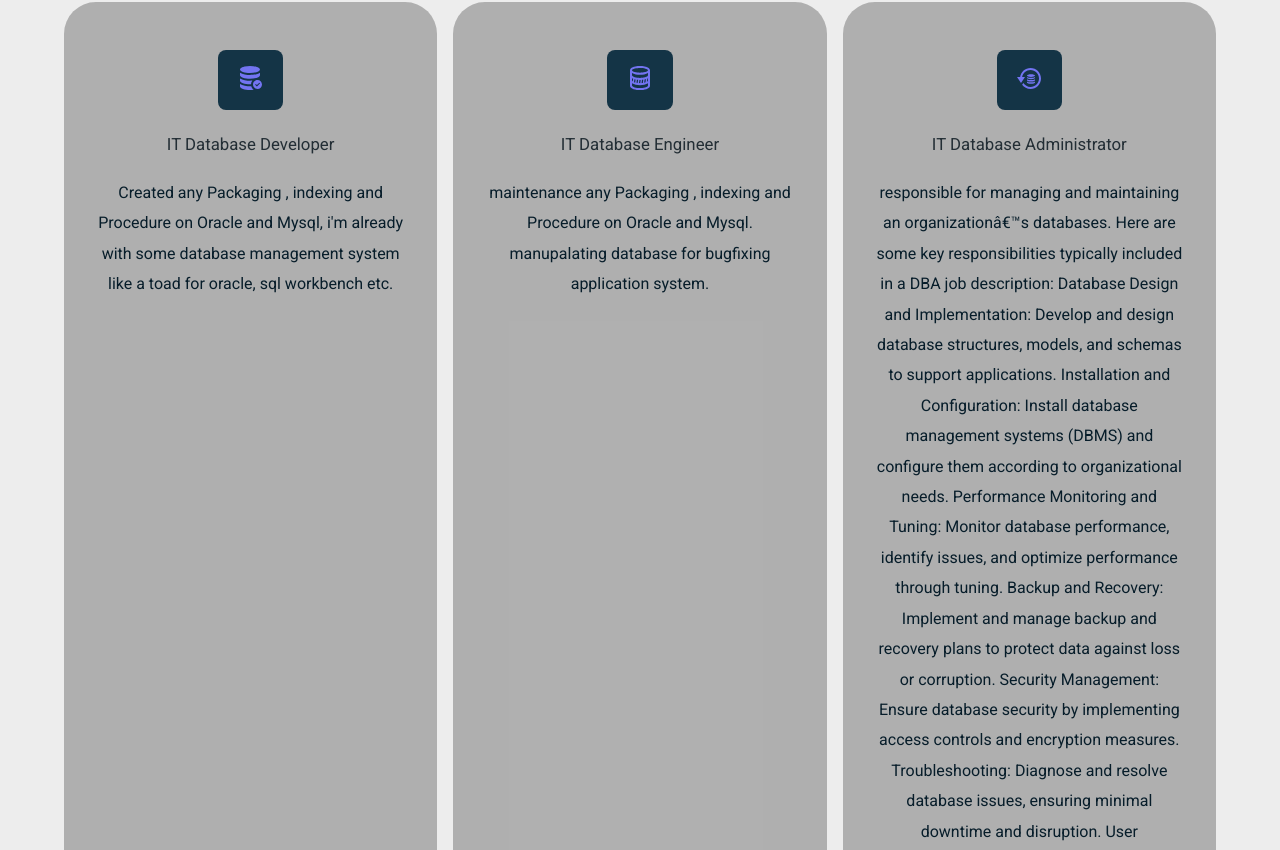
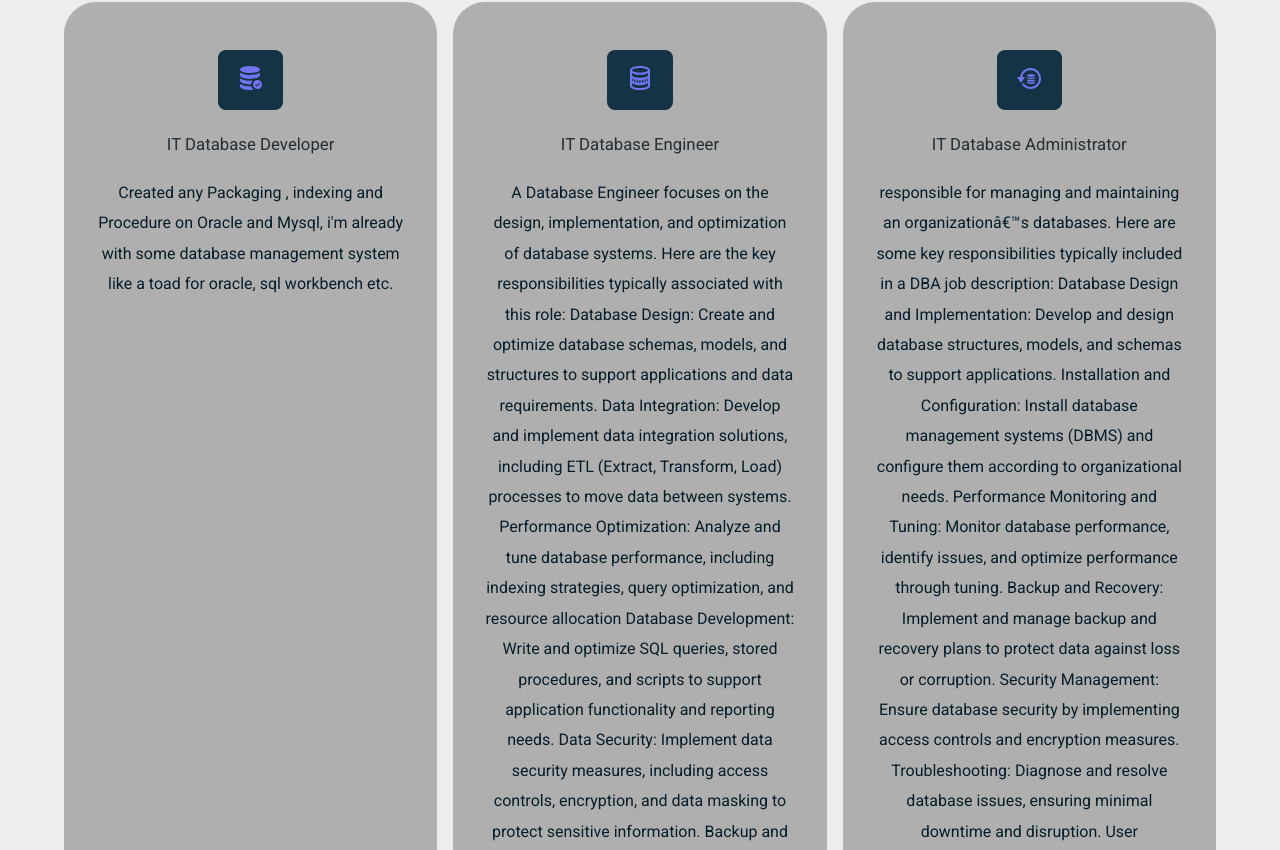
Before and after one commit to MfebriYugistian/portofolio.git.io, a plain HTML site: page index.html in a window 1280 px wide. Shown: the part 950-1800 px from the top of the page. Drawn offline with Linux system fonts and the light colour scheme.

Commit message:
Update index.html

```diff
--- a/index.html
+++ b/index.html
@@ -77,8 +77,19 @@
                         </div>
                         <h4>IT Database Engineer</h4>
                         <p>
-                            maintenance any Packaging , indexing and Procedure on Oracle and Mysql.
-                            manupalating database for bugfixing application system.
+                            A Database Engineer focuses on the design, implementation, and optimization of database systems. Here are the key responsibilities typically associated with this role:
+Database Design: Create and optimize database schemas, models, and structures to support applications and data requirements.
+Data Integration: Develop and implement data integration solutions, including ETL (Extract, Transform, Load) processes to move data between systems.
+Performance Optimization: Analyze and tune database performance, including indexing strategies, query optimization, and resource allocation
+Database Development: Write and optimize SQL queries, stored procedures, and scripts to support application functionality and reporting needs.
+Data Security: Implement data security measures, including access controls, encryption, and data masking to protect sensitive information.
+Backup and Recovery Solutions: Design and manage backup and recovery strategies to ensure data integrity and availability.
+Monitoring and Maintenance: Continuously monitor database performance and health, addressing issues proactively to minimize downtime.
+Collaboration: Work closely with software developers, data analysts, and other stakeholders to align database architecture with application needs.
+Documentation: Maintain clear documentation of database designs, processes, and changes for future reference and compliance.
+Research and Development: Stay updated on emerging database technologies and trends, evaluating new tools and techniques for potential adoption.
+Testing and Quality Assurance: Implement testing processes to ensure database changes meet requirements and maintain data integrity.
+The specific responsibilities may vary depending on the organization, the database technologies in use, and the complexity of the data environment.
                         </p>
                 <!--end of Services 2-->
                 </div>
```
